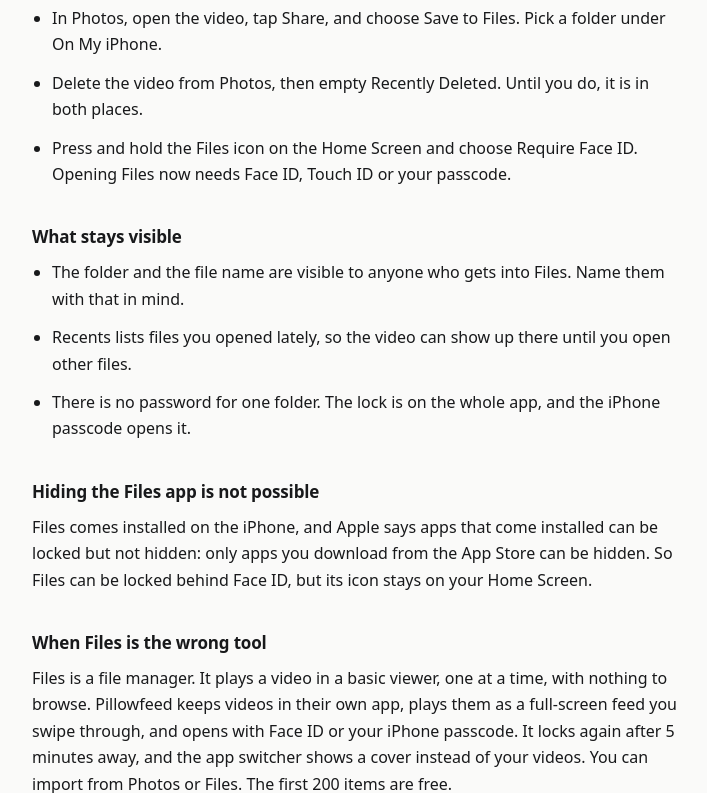
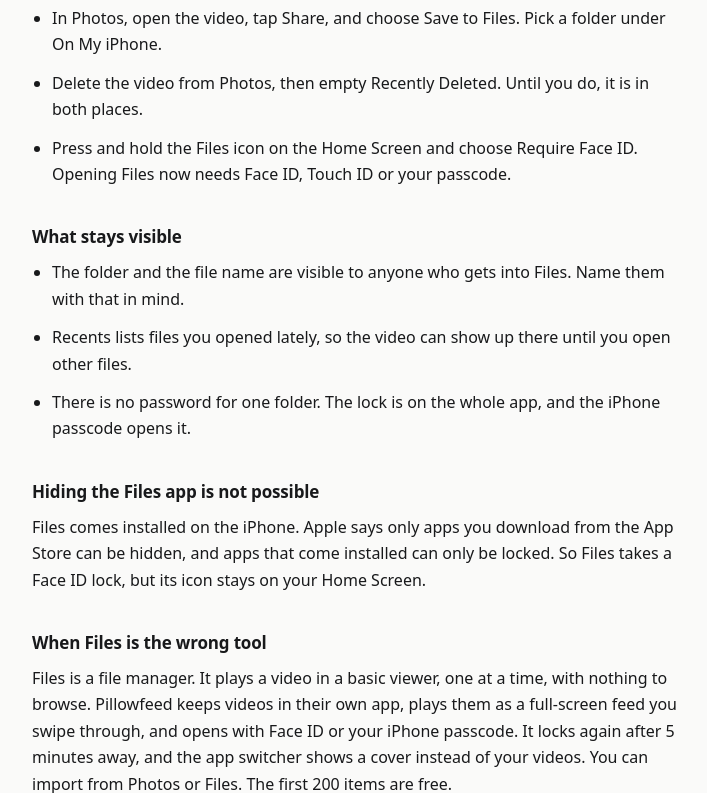
Before and after one commit to VyasSathya/pillowfeed-site, a plain HTML site: page guides/hide-videos-in-files/index.html in a window 1280 px wide. Shown: the part 381-1174 px from the top of the page, without its empty margins (284-991 px from the left). Drawn offline with Linux system fonts and the light colour scheme; a web font is replaced by a local one.

Commit message:
Files guide: wording
Co-Authored-By: Claude Sonnet 5.5 <noreply@anthropic.com>

```diff
--- a/guides/hide-videos-in-files/index.html
+++ b/guides/hide-videos-in-files/index.html
@@ -37,7 +37,7 @@
 </ul>
 
 <h2>Hiding the Files app is not possible</h2>
-<p>Files comes installed on the iPhone, and Apple says apps that come installed can be locked but not hidden: only apps you download from the App Store can be hidden. So Files can be locked behind Face ID, but its icon stays on your Home Screen.</p>
+<p>Files comes installed on the iPhone. Apple says only apps you download from the App Store can be hidden, and apps that come installed can only be locked. So Files takes a Face ID lock, but its icon stays on your Home Screen.</p>
 
 <h2>When Files is the wrong tool</h2>
 <p>Files is a file manager. It plays a video in a basic viewer, one at a time, with nothing to browse. Pillowfeed keeps videos in their own app, plays them as a full-screen feed you swipe through, and opens with Face ID or your iPhone passcode. It locks again after 5 minutes away, and the app switcher shows a cover instead of your videos. You can import from Photos or Files. The first 200 items are free.</p>
```
